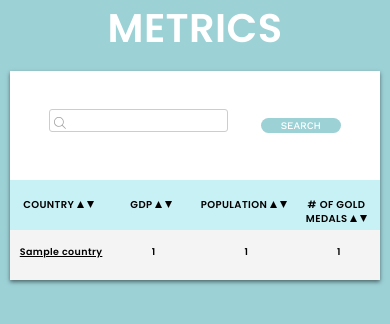
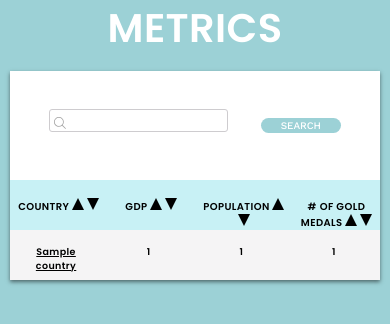
Before and after one commit to briantacderan/gold-medal-flask, a Flask app: page / in a window 390 px wide. Shown: the part 247-571 px from the top of the page. Run offline with Flask 2, Linux system fonts and the light colour scheme; tables that the repository leaves empty hold one stand-in row (values such as "Sample post").

Commit message:
Adjust more css

```diff
--- a/static/stylesheets/style.css
+++ b/static/stylesheets/style.css
@@ -213,7 +213,7 @@ h2#hidden.subheader:hover {
   }
 
   img.sort {
-    width: 7px;
+    width: 12px;
   }
 
   #container {
@@ -239,6 +239,7 @@ h2#hidden.subheader:hover {
     letter-spacing: 0.4px;
     max-width: 13px;
     padding-left: 10px;
+    padding-right: 10px;
   }
 }
 
```
